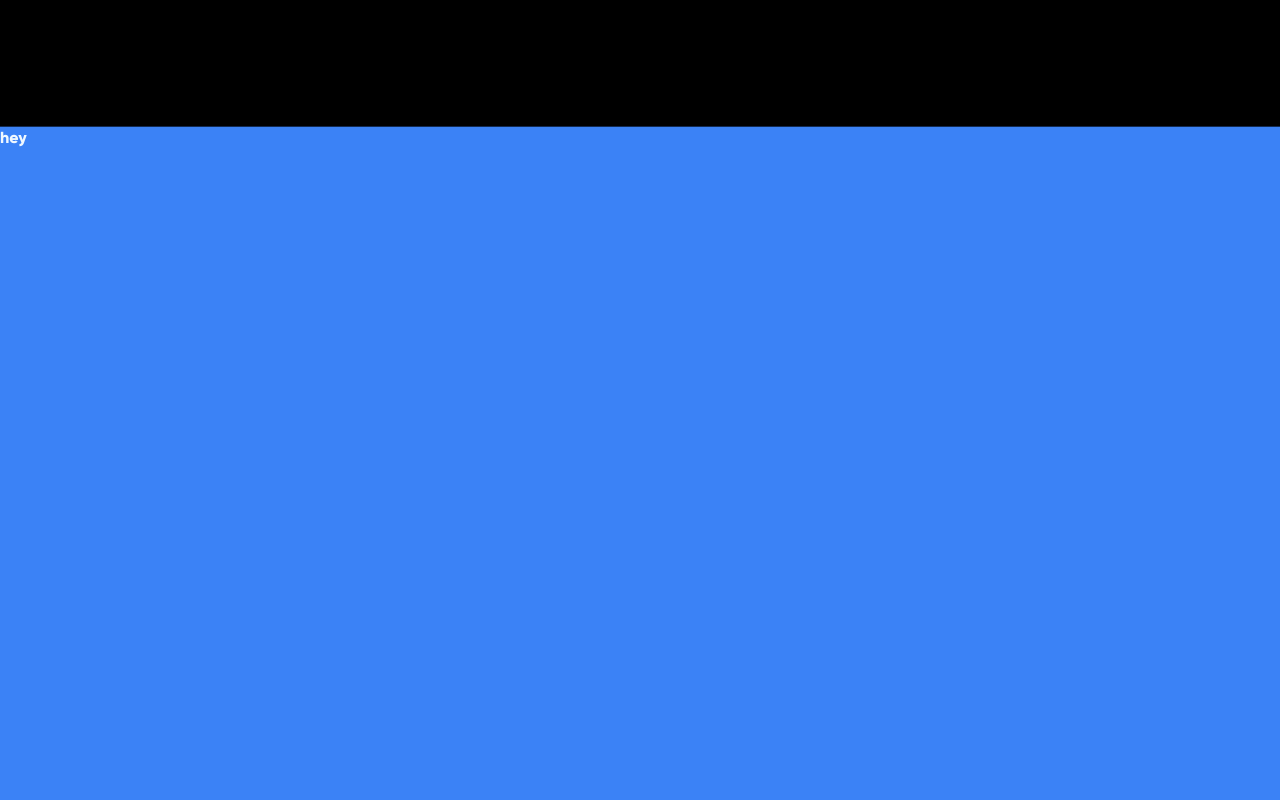
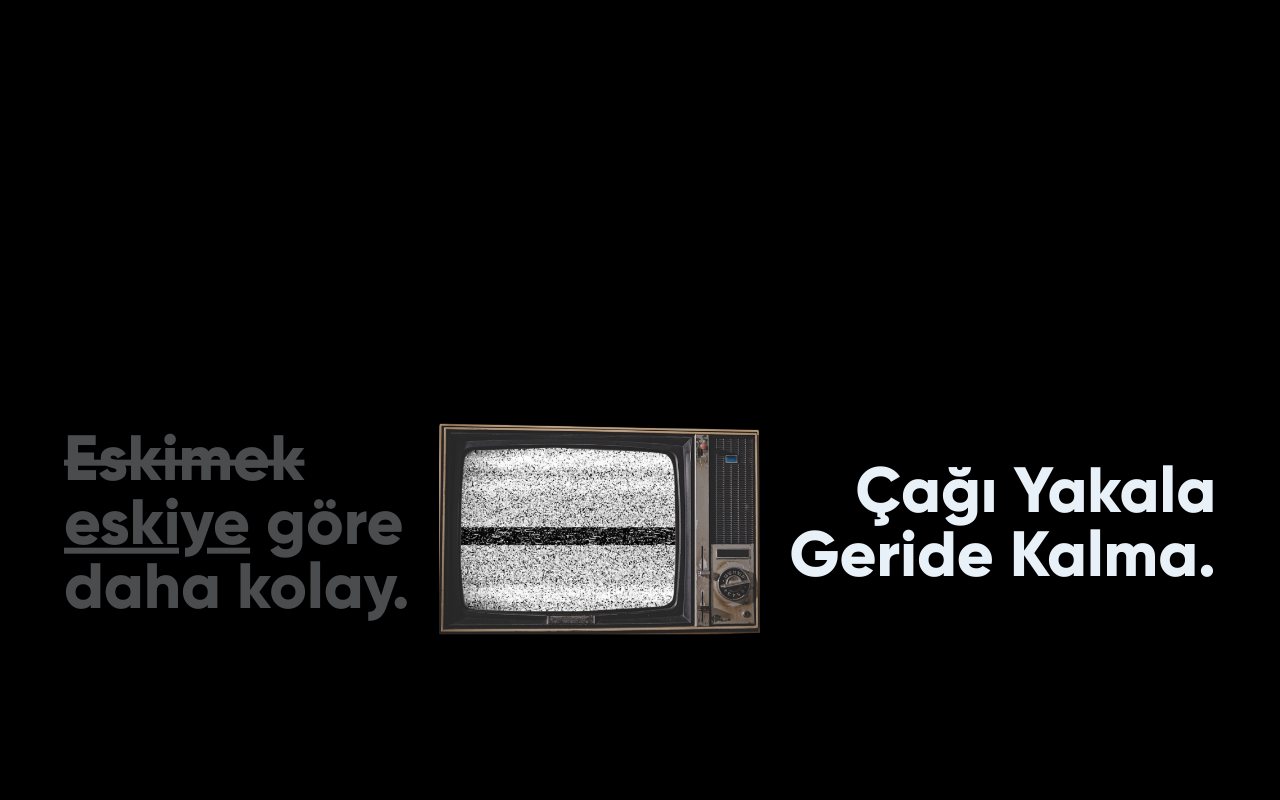
Before and after one commit to karatashsyn/sondype-creative, a Next.js app: page / in a window 1280 px wide. Shown: the part 2140-2940 px from the top of the page. Built offline with nearby package versions, Linux system fonts and the light colour scheme; a web font is replaced by a local one.

Commit message:
Third Page

```diff
--- a/src/pages/index.jsx
+++ b/src/pages/index.jsx
@@ -12,12 +12,15 @@ export default function Home() {
   const firstSectionRef = useRef(null)
   const secondSectionRef = useRef(null)
   const thirdSectionRef = useRef(null)
-  const imgContainerRef = useRef(null)
+  const eyeContainerRef = useRef(null)
   const firstContentRef = useRef(null)
   const leftContainerRef = useRef(null)
   const leftSmallSpanRef = useRef(null)
   const rightContainerRef = useRef(null)
   const rightSmallSpanRef = useRef(null)
+  const tvContainerRef = useRef(null)
+  const thirdLeftRef = useRef(null)
+  const thirdRightRef = useRef(null)
   const { windowSize } = useWindow()
   const { firstRatio, secondRatio, thirdRatio } = useIntersectionRatio({
     firstSectionRef,
@@ -35,13 +38,12 @@ export default function Home() {
   //88-100 Opacity 0
 
   useEffect(() => {
-    // console.log('third:' + thirdRatio)
     if (secondRatio >= 0 && secondRatio < 38) {
-      imgContainerRef.current.style =
+      eyeContainerRef.current.style =
         'scale:' + (+secondRatio * 1.2 + 20) + '%;'
     }
     if (secondRatio >= 52 && secondRatio < 64) {
-      const eye = imgContainerRef.current
+      const eye = eyeContainerRef.current
       const leftBig = leftContainerRef.current
 
       let eyeStyle = `scale: ${117.6 - +secondRatio}%;`
@@ -52,7 +54,6 @@ export default function Home() {
         'transform:translateY(' +
         (70 - ((+secondRatio - 52) / 12) * 70).toFixed(2) +
         'vh);'
-      // console.log(leftBigStyle)
       leftBig.style = leftBigStyle
     }
     if (secondRatio >= 64 && secondRatio < 70) {
@@ -84,6 +85,38 @@ export default function Home() {
     if (secondRatio >= 100) {
     }
   }, [secondRatio])
+
+  //Third Section Effects
+  //0-12 Bekle
+  //6-30 Tv kuculterek soldaki yaziyi getir
+  //30-54 Sagaki yaziyi getir
+  //54-66 Bekle
+  //66-100 Opacity 0 ve alttaki sectionu getir
+
+  useEffect(() => {
+    if (thirdRatio >= 0 && thirdRatio < 12) {
+    }
+    if (thirdRatio >= 6 && thirdRatio < 30) {
+      const leftSpan = thirdLeftRef.current
+      const tvContainer = tvContainerRef.current
+      const subRatio = ((+thirdRatio - 6) / 24) * 100
+      let tvContainerStyle = 'scale:' + (100 - +subRatio / 2).toFixed(1) + '%;'
+
+      let leftSpanStyle = 'opacity:' + (+subRatio).toFixed(1) + '%;'
+      tvContainer.style = tvContainerStyle
+      leftSpan.style = leftSpanStyle
+    }
+    if (thirdRatio >= 30 && thirdRatio < 54) {
+      const rightSpan = thirdRightRef.current
+      const subRatio = ((+thirdRatio - 30) / 24) * 100
+      let rightSpanStyle = 'opacity:' + (+subRatio).toFixed(1) + '%;'
+      rightSpan.style = rightSpanStyle
+    }
+    if (thirdRatio >= 54 && thirdRatio < 66) {
+    }
+    if (thirdRatio >= 66 && thirdRatio < 100) {
+    }
+  }, [thirdRatio])
 
   return (
     <RootLayout>
@@ -138,7 +171,7 @@ export default function Home() {
 
               <div
                 className=" flex w-[100%] justify-center transition-transform duration-[1s] fade-in "
-                ref={imgContainerRef}
+                ref={eyeContainerRef}
               >
                 <Image
                   className={`eyeImage `}
@@ -170,8 +203,38 @@ export default function Home() {
           </div>
         </CustomContainer>
       </section>
-      <section ref={thirdSectionRef} className="h-[100vh] bg-blue-500 third">
-        hey
+      <section ref={thirdSectionRef} className="h-[300vh] third">
+        <CustomContainer>
+          <div className="sticky top-[100vh] h-[100vh]">
+            <div className=" h-full flex justify-between items-center ">
+              <div
+                className="text-[64px] leading-none min-w-max opacity-0"
+                ref={thirdLeftRef}
+              >
+                <span className="line-through">Eskimek</span> <br />
+                <span className="underline">eskiye</span> göre <br />{' '}
+                <span>daha kolay.</span>
+              </div>
+
+              <div className="" ref={tvContainerRef}>
+                <Image
+                  className={`tvImage`}
+                  src={'/tv.png'}
+                  width={420}
+                  height={420}
+                  alt="Tv Image"
+                />
+              </div>
+              <div
+                className="text-end text-[64px] leading-none min-w-max opacity-0"
+                ref={thirdRightRef}
+              >
+                <span className="">Çağı Yakala</span> <br />
+                <span className="">Geride Kalma.</span>
+              </div>
+            </div>
+          </div>
+        </CustomContainer>
       </section>
     </RootLayout>
   )
```
Also changed, not shown: public/tv.png (added).
